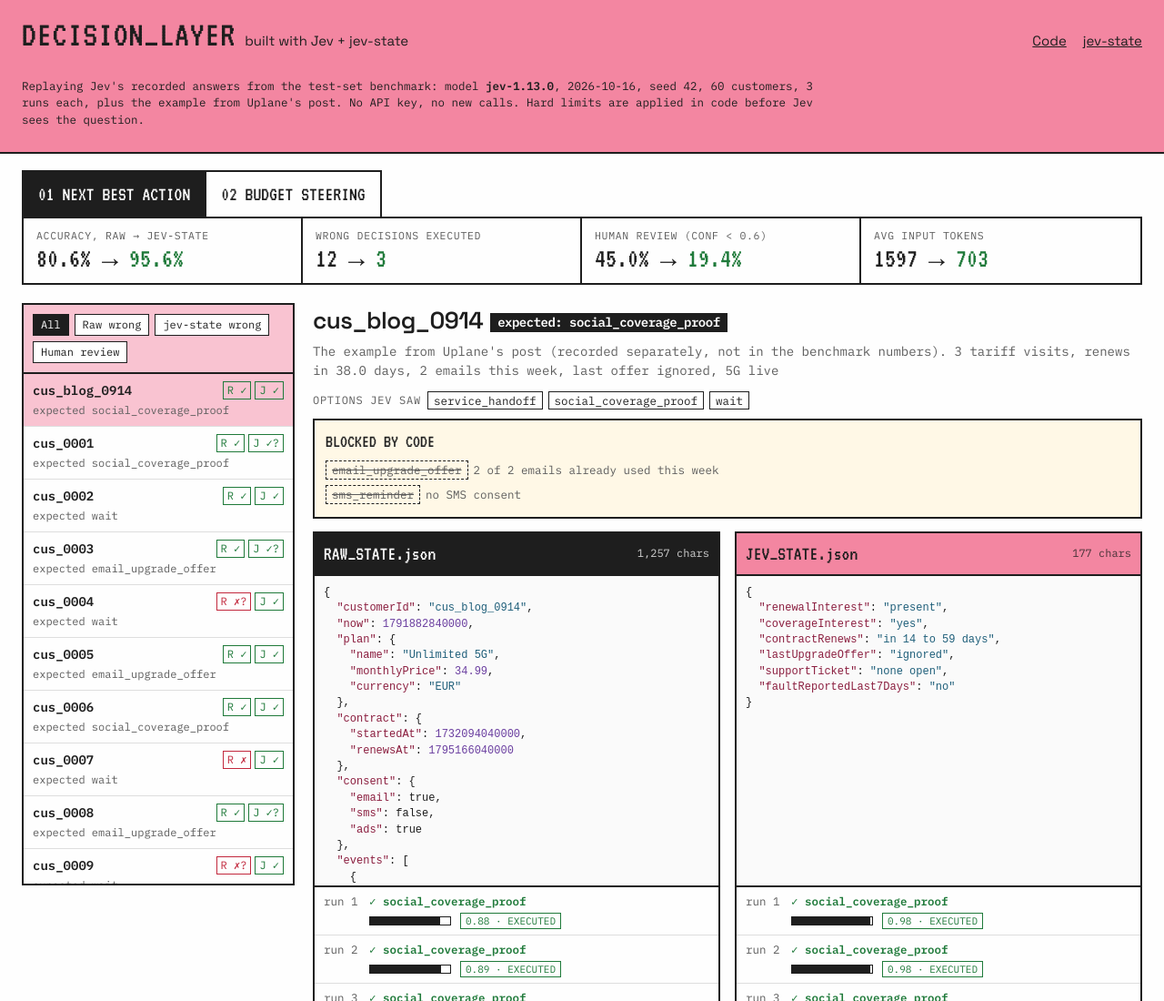
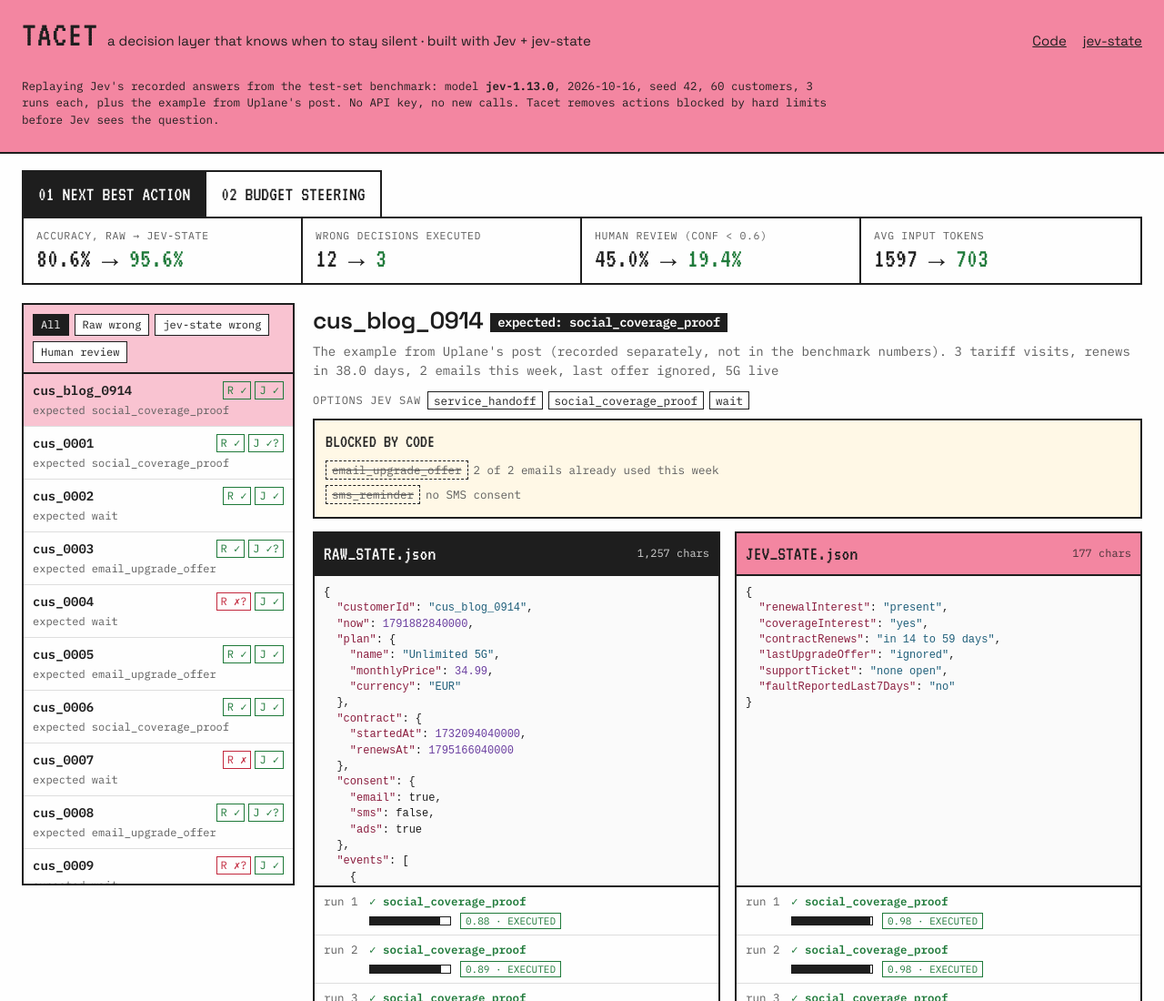
Before and after one commit to suranjaychandra/jev-decision-layer, a website: page docs/index.html in a window 1280 px wide. Shown: the top 1100 px of the page at 91% size. Drawn offline with Linux system fonts and the light colour scheme.

Commit message:
Name the project Tacet
Tacet is the decision layer around Jev: it does the counting, date math, and
hard limits in code, Jev chooses among the actions it allows, and a person
reviews low-confidence choices. In sheet music, tacet means "stay silent",
after the post's "right to send nothing". The repository name and the
dashboard URL stay the same.

```diff
--- a/docs/index.html
+++ b/docs/index.html
@@ -3,8 +3,8 @@
 <head>
 <meta charset="utf-8" />
 <meta name="viewport" content="width=device-width, initial-scale=1" />
-<title>Decision Layer · Jev + jev-state</title>
-<meta name="description" content="Replay of a marketing decision layer built with Jev and jev-state: next best action and budget steering, raw state vs jev-state, with hard limits in code and human review." />
+<title>Tacet · decision layer</title>
+<meta name="description" content="Tacet, a marketing decision layer that knows when to stay silent, built with Jev and jev-state. Replay of next best action and budget steering, raw state vs jev-state, with hard limits in code and human review." />
 <link rel="preconnect" href="https://fonts.googleapis.com" />
 <link rel="preconnect" href="https://fonts.gstatic.com" crossorigin />
 <link href="https://fonts.googleapis.com/css2?family=Space+Grotesk:wght@400;500;600;700&family=IBM+Plex+Mono:wght@400;500;600&family=VT323&display=swap" rel="stylesheet" />
@@ -123,7 +123,7 @@
 <header>
   <div class="wrap">
     <div class="top">
-      <div class="brand">DECISION_LAYER<small>built with Jev + jev-state</small></div>
+      <div class="brand">TACET<small>a decision layer that knows when to stay silent · built with Jev + jev-state</small></div>
       <nav class="links">
         <a href="https://github.com/suranjaychandra/jev-decision-layer">Code</a>
         <a href="https://github.com/suranjaychandra/jev-state">jev-state</a>
@@ -218,7 +218,7 @@ function renderStats() {
   const extra = s.cases.length - benchmarked ? `, plus the example from Uplane's post` : "";
   document.getElementById("replay").innerHTML =
     `Replaying Jev's recorded answers from the test-set benchmark: model <b>${esc(s.run.model)}</b>, ${s.run.date}, seed ${s.run.seed}, ` +
-    `${benchmarked} ${s.unit}, ${s.run.reruns} runs each${extra}. No API key, no new calls. Hard limits are applied in code before Jev sees the question.`;
+    `${benchmarked} ${s.unit}, ${s.run.reruns} runs each${extra}. No API key, no new calls. Tacet removes actions blocked by hard limits before Jev sees the question.`;
 }
 
 function renderFilters() {
--- a/package.json
+++ b/package.json
@@ -2,7 +2,7 @@
   "name": "jev-decision-layer",
   "version": "0.0.0",
   "private": true,
-  "description": "A marketing decision layer built with Jev and jev-state: next best action and budget steering, with a raw vs jev-state benchmark.",
+  "description": "Tacet: a marketing decision layer that knows when to stay silent. Next best action and budget steering, built with Jev and jev-state, measured raw vs jev-state.",
   "license": "MIT",
   "author": "Suranjay Kumar",
   "repository": {
```
Also changed, not shown: README.md.
